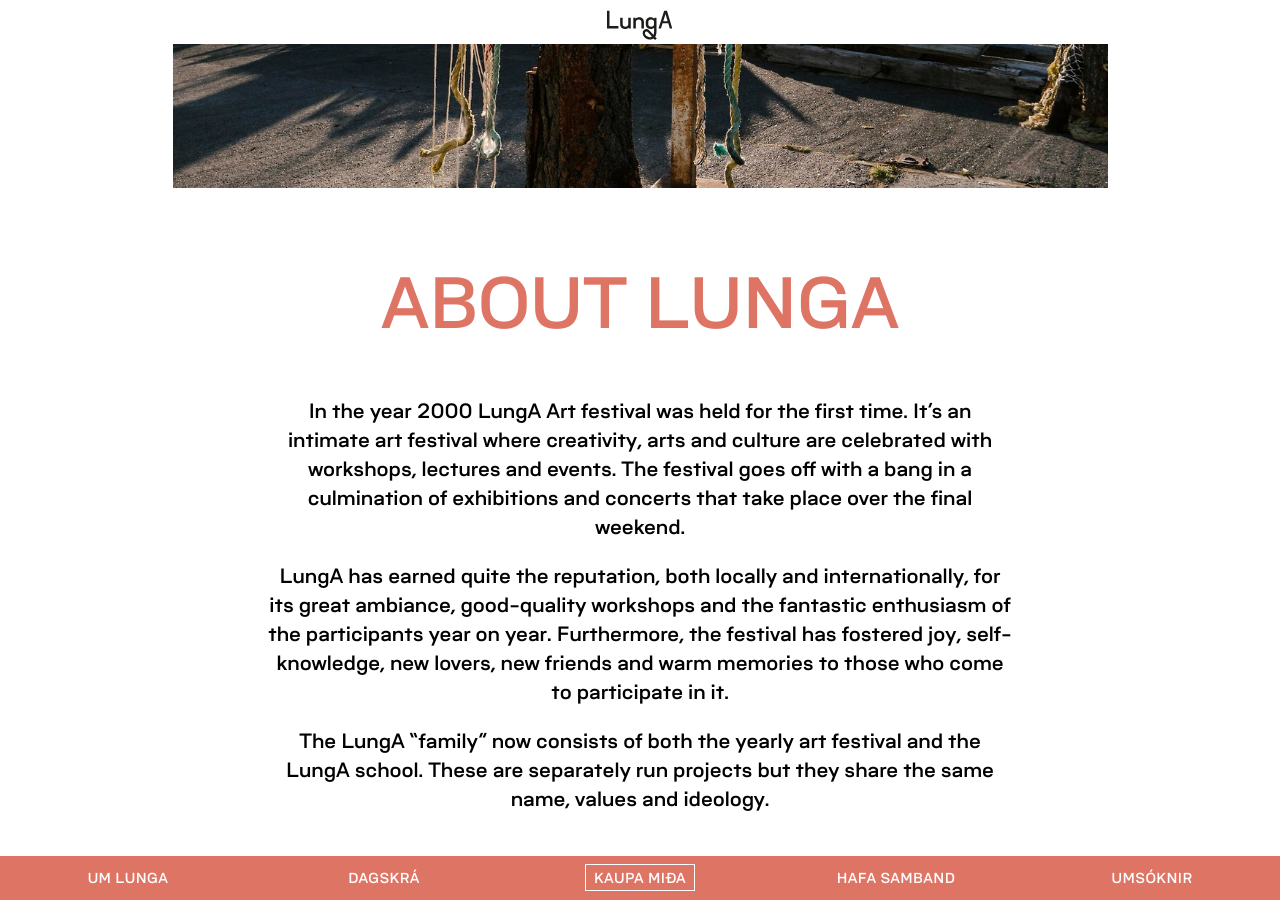
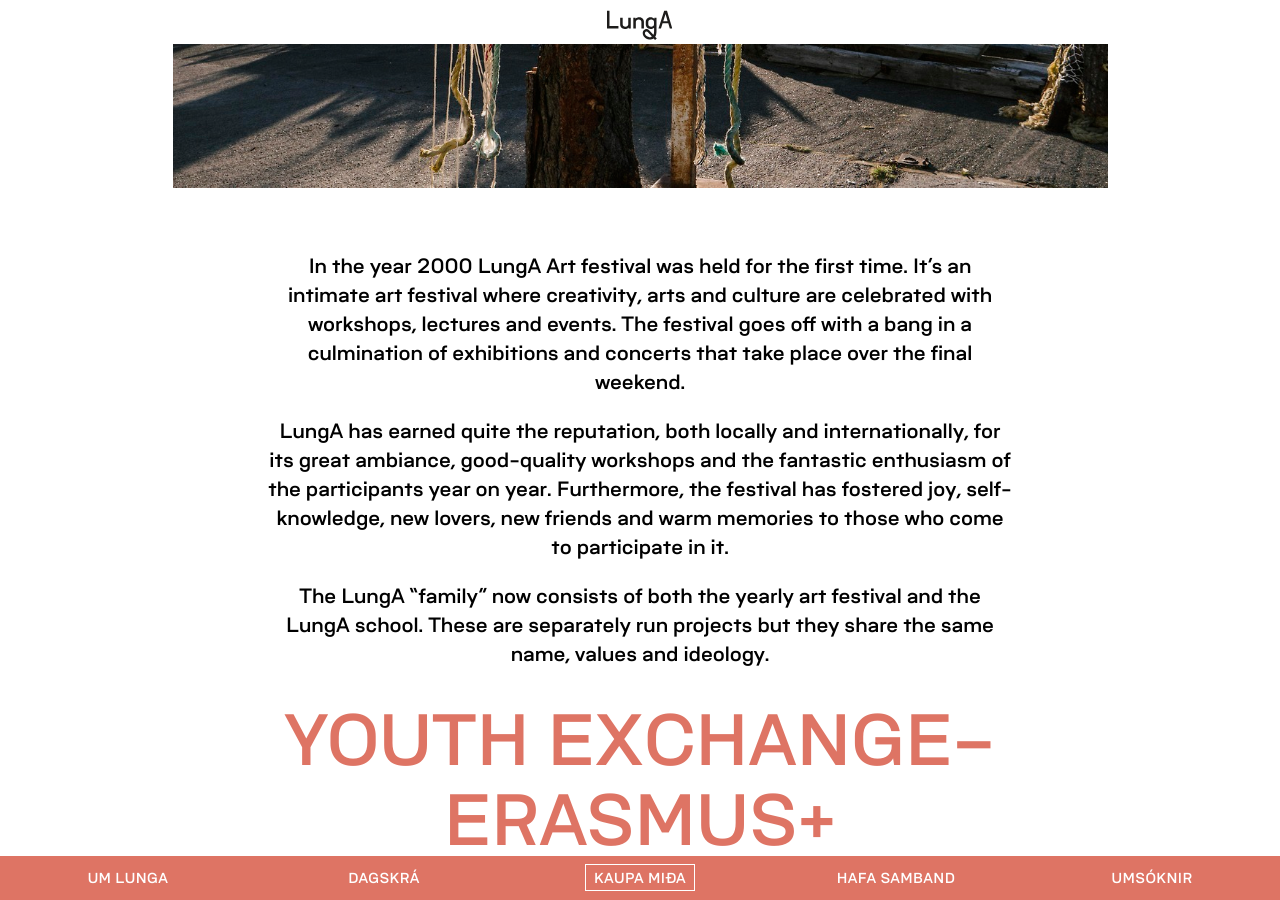
Before and after one commit to halldorel/lunga, a Jekyll site: the page built from pages/um-lunga.md, in a window 1280 px wide and 900 px high, scrolled down 705 px. Built offline with Jekyll 4.4.1, drawn with Linux system fonts in a browser that asks for light colours; nearby versions of some CDN libraries; a script that is not in the unit is left out.

Commit message:
Update Page “um-lunga”

```diff
--- a/pages/um-lunga.md
+++ b/pages/um-lunga.md
@@ -6,8 +6,6 @@
 tail_photo: /img/uploads/5i7a6947-1-1.jpg
 heading_color: '#DE7464'
 ---
-# ABOUT LUNGA
-
 In the year 2000 LungA Art festival was held for the first time. It’s an intimate art festival where creativity, arts and culture are celebrated with workshops, lectures and events. The festival goes off with a bang in a culmination of exhibitions and concerts that take place over the final weekend.
 
 LungA has earned quite the reputation, both locally and internationally, for its great ambiance, good-quality workshops and the fantastic enthusiasm of the participants year on year.   Furthermore, the festival has fostered joy, self-knowledge, new lovers, new friends and warm memories to those who come to participate in it.
```
